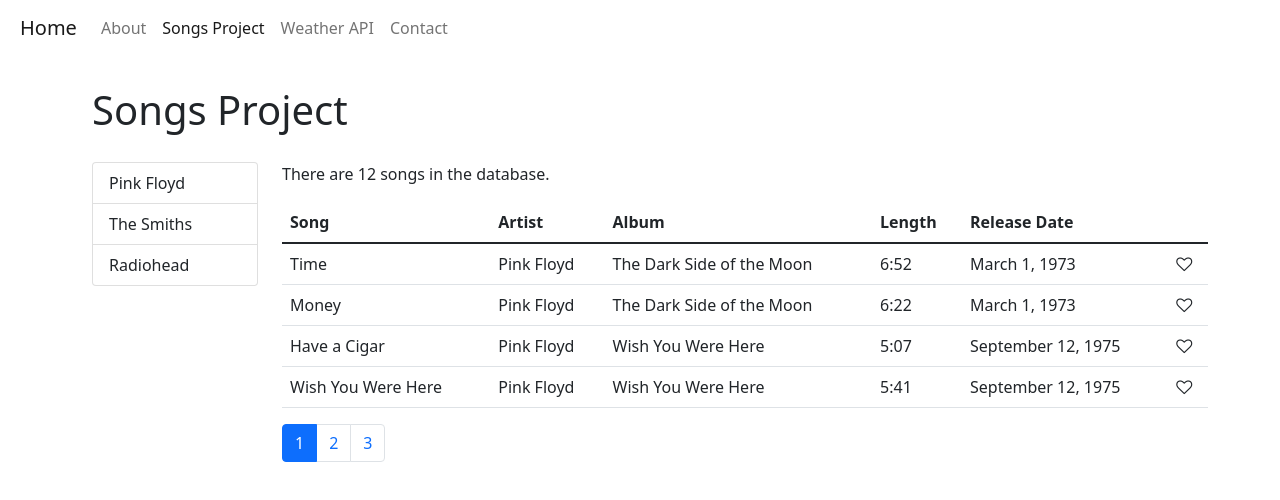
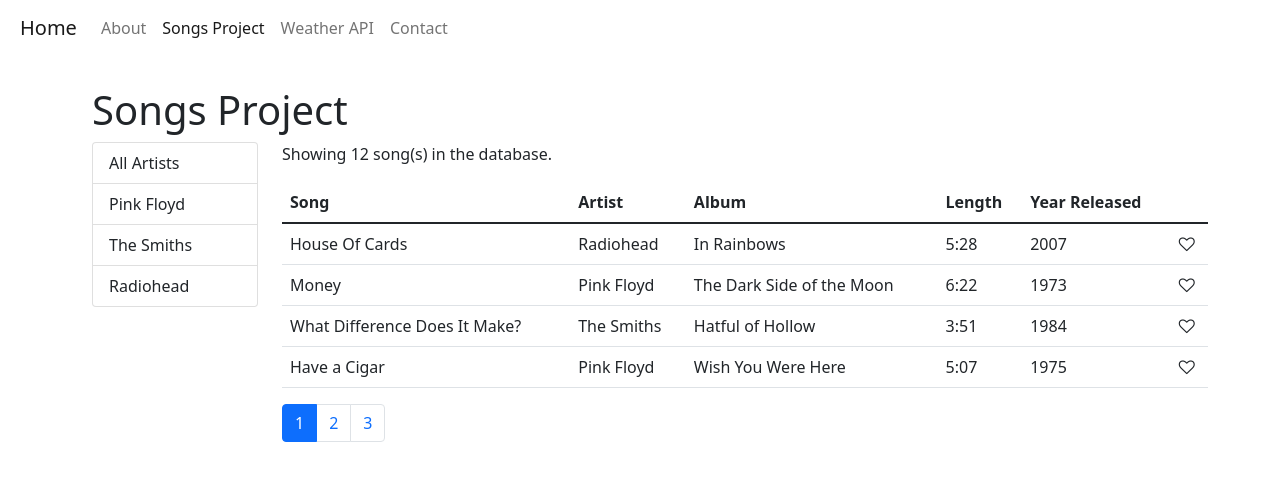
Before and after one commit to csarmien318/my-portfolio, a React (Create React App) app: page /songs-project in a window 1280 px wide. Shown: the top 500 px of the page. Built offline with nearby package versions, Linux system fonts and the light colour scheme.

Commit message:
Finalized songs project

```diff
--- a/src/components/common/listGroup.jsx
+++ b/src/components/common/listGroup.jsx
@@ -1,20 +1,19 @@
 import React from "react";
 
-const ListGroup = ({
-  items,
-  textProperty,
-  valueProperty,
-  selectedItem,
-  onItemSelect,
-}) => {
+const ListGroup = (props) => {
+  const { items, textProperty, valueProperty, selectedItem, onItemSelect } =
+    props;
+
   return (
-    <ul className="list-group clickable">
+    <ul className="list-group">
       {items.map((item) => (
         <li
           onClick={() => onItemSelect(item)}
           key={item[valueProperty]}
           className={
-            item === selectedItem ? "list-group-item active" : "list-group-item"
+            item === selectedItem
+              ? "list-group-item active"
+              : "list-group-item clickable"
           }
         >
           {item[textProperty]}
@@ -30,3 +29,32 @@
 };
 
 export default ListGroup;
+
+// const ListGroup = ({
+//   items,
+//   textProperty,
+//   valueProperty,
+//   selectedItem,
+//   onItemSelect,
+// }) => {
+//   return (
+//     <ul className="list-group clickable">
+//       {items.map((item) => (
+//         <li
+//           onClick={() => onItemSelect(item)}
+//           key={item[valueProperty]}
+//           className={
+//             item === selectedItem ? "list-group-item active" : "list-group-item"
+//           }
+//         >
+//           {item[textProperty]}
+//         </li>
+//       ))}
+//     </ul>
+//   );
+// };
+
+// ListGroup.defaultProps = {
+//   textProperty: "name",
+//   valueProperty: "_id",
+// };
--- a/src/components/common/pagination.jsx
+++ b/src/components/common/pagination.jsx
@@ -13,7 +13,9 @@
         {pages.map((page) => (
           <li
             key={page}
-            className={page === currentPage ? "page-item active" : "page-item"}
+            className={
+              page === currentPage ? "page-item active" : "page-item clickable"
+            }
           >
             <a className="page-link" onClick={() => onPageChange(page)}>
               {page}
--- /dev/null
+++ b/src/components/common/tableBody.jsx
@@ -0,0 +1,34 @@
+import React from "react";
+import _ from "lodash";
+
+class TableBody extends React.Component {
+  renderCell = (item, column) => {
+    if (column.content) return column.content(item);
+
+    return _.get(item, column.path);
+  };
+
+  createKey = (item, column) => {
+    return item._id + (column.path || column.key);
+  };
+
+  render() {
+    const { data, columns } = this.props;
+
+    return (
+      <tbody>
+        {data.map((item) => (
+          <tr key={item._id}>
+            {columns.map((column) => (
+              <td key={this.createKey(item, column)}>
+                {this.renderCell(item, column)}
+              </td>
+            ))}
+          </tr>
+        ))}
+      </tbody>
+    );
+  }
+}
+
+export default TableBody;
--- /dev/null
+++ b/src/components/common/tableHeader.jsx
@@ -0,0 +1,48 @@
+import React from "react";
+
+class TableHeader extends React.Component {
+  raiseSort = (path) => {
+    const sortColumn = { ...this.props.sortColumn };
+    if (sortColumn.path === path)
+      sortColumn.order = sortColumn.order === "asc" ? "desc" : "asc";
+    else {
+      sortColumn.path = path;
+      sortColumn.order = "asc";
+    }
+    this.props.onSort(sortColumn);
+  };
+
+  renderSortIcon = (column) => {
+    const { sortColumn } = this.props;
+    if (column.path !== sortColumn.path) return null;
+    if (column.path && sortColumn.order === "asc")
+      return <i className="fa fa-sort-asc" />;
+    if (column.path) return <i className="fa fa-sort-desc" />;
+  };
+
+  isClickable = (column) => {
+    return column.path ? "clickable" : "";
+  };
+
+  render() {
+    const { columns } = this.props;
+
+    return (
+      <thead>
+        <tr>
+          {columns.map((column) => (
+            <th
+              className={this.isClickable(column)}
+              key={column.path || column.key}
+              onClick={() => this.raiseSort(column.path)}
+            >
+              {column.label} {this.renderSortIcon(column)}
+            </th>
+          ))}
+        </tr>
+      </thead>
+    );
+  }
+}
+
+export default TableHeader;
--- a/src/components/songs.jsx
+++ b/src/components/songs.jsx
@@ -1,10 +1,11 @@
 import React from "react";
-import Like from "./common/like";
 import ListGroup from "./common/listGroup";
+import SongsTable from "./songsTable";
 import Pagination from "./common/pagination";
 import { getSongs } from "../services/songService";
 import { getArtists } from "../services/artistService";
 import { paginate } from "../utils/paginate";
+import _ from "lodash";
 
 class Songs extends React.Component {
   state = {
@@ -12,10 +13,13 @@
     artists: [],
     currentPage: 1,
     pageSize: 4,
+    sortColumn: { path: "", order: "asc" },
   };
 
   componentDidMount() {
-    this.setState({ songs: getSongs(), artists: getArtists() });
+    const artists = [{ _id: "", name: "All Artists" }, ...getArtists()];
+
+    this.setState({ songs: getSongs(), artists });
   }
 
   handleLike = (song) => {
@@ -30,13 +34,34 @@
     this.setState({ currentPage: page });
   };
 
+  handleArtistSelect = (artist) => {
+    this.setState({ selectedArtist: artist, currentPage: 1 });
+  };
+
+  handleSort = (sortColumn) => {
+    this.setState({ sortColumn });
+  };
+
   render() {
     const { length: count } = this.state.songs;
-    const { pageSize, currentPage, songs: allSongs } = this.state;
+    const {
+      pageSize,
+      currentPage,
+      sortColumn,
+      selectedArtist,
+      songs: allSongs,
+    } = this.state;
 
     if (count === 0) return <p>There are no songs in the database.</p>;
 
-    const songs = paginate(allSongs, currentPage, pageSize);
+    const filtered =
+      selectedArtist && selectedArtist._id
+        ? allSongs.filter((s) => s.artist._id === selectedArtist._id)
+        : allSongs;
+
+    const sorted = _.orderBy(filtered, [sortColumn.path], [sortColumn.order]);
+
+    const songs = paginate(sorted, currentPage, pageSize);
 
     return (
       <div className="row">
@@ -49,38 +74,15 @@
           />
         </div>
         <div className="col">
-          <p>There are {count} songs in the database.</p>
-          <table className="table">
-            <thead>
-              <tr>
-                <th>Song</th>
-                <th>Artist</th>
-                <th>Album</th>
-                <th>Length</th>
-                <th>Release Date</th>
-                <th></th>
-              </tr>
-            </thead>
-            <tbody>
-              {songs.map((song) => (
-                <tr key={song._id}>
-                  <td>{song.title}</td>
-                  <td>{song.artist.name}</td>
-                  <td>{song.album}</td>
-                  <td>{song.songLength}</td>
-                  <td>{song.releaseDate}</td>
-                  <td>
-                    <Like
-                      liked={song.liked}
-                      onClick={() => this.handleLike(song)}
-                    />
-                  </td>
-                </tr>
-              ))}
-            </tbody>
-          </table>
+          <p>Showing {filtered.length} song(s) in the database.</p>
+          <SongsTable
+            songs={songs}
+            sortColumn={sortColumn}
+            onLike={this.handleLike}
+            onSort={this.handleSort}
+          />
           <Pagination
-            itemsCount={count}
+            itemsCount={filtered.length}
             pageSize={pageSize}
             currentPage={currentPage}
             onPageChange={this.handlePageChange}
--- /dev/null
+++ b/src/components/songsTable.jsx
@@ -0,0 +1,37 @@
+import React from "react";
+import Like from "./common/like";
+import TableHeader from "./common/tableHeader";
+import TableBody from "./common/tableBody";
+
+class SongsTable extends React.Component {
+  columns = [
+    { path: "title", label: "Song" },
+    { path: "artist.name", label: "Artist" },
+    { path: "album", label: "Album" },
+    { path: "songLength", label: "Length" },
+    { path: "releaseYear", label: "Year Released" },
+    {
+      key: "like",
+      content: (song) => (
+        <Like liked={song.liked} onClick={() => this.props.onLike(song)} />
+      ),
+    },
+  ];
+
+  render() {
+    const { songs, onSort, sortColumn } = this.props;
+
+    return (
+      <table className="table">
+        <TableHeader
+          columns={this.columns}
+          onSort={onSort}
+          sortColumn={sortColumn}
+        />
+        <TableBody data={songs} columns={this.columns} />
+      </table>
+    );
+  }
+}
+
+export default SongsTable;
--- a/src/index.css
+++ b/src/index.css
@@ -5,7 +5,7 @@
 }
 
 h1 {
-  padding: 0 0 20px 0;
+  margin: 0;
 }
 
 .navbar {
--- a/src/services/songService.js
+++ b/src/services/songService.js
@@ -1,11 +1,11 @@
 const songs = [
   {
-    _id: "5b21ca3eeb7f6fbccd471815",
-    title: "Time",
-    artist: { _id: "5b21ca3eeb7f6fbccd471818", name: "Pink Floyd" },
-    album: "The Dark Side of the Moon",
-    songLength: "6:52",
-    releaseDate: "March 1, 1973",
+    _id: "5b21ca3eeb7f6fbccd47182b",
+    title: "House Of Cards",
+    artist: { _id: "5b21ca3eeb7f6fbccd471820", name: "Radiohead" },
+    album: "In Rainbows",
+    songLength: "5:28",
+    releaseYear: "2007",
   },
   {
     _id: "5b21ca3eeb7f6fbccd471816",
@@ -13,7 +13,15 @@
     artist: { _id: "5b21ca3eeb7f6fbccd471818", name: "Pink Floyd" },
     album: "The Dark Side of the Moon",
     songLength: "6:22",
-    releaseDate: "March 1, 1973",
+    releaseYear: "1973",
+  },
+  {
+    _id: "5b21ca3eeb7f6fbccd47181e",
+    title: "What Difference Does It Make?",
+    artist: { _id: "5b21ca3eeb7f6fbccd471814", name: "The Smiths" },
+    album: "Hatful of Hollow",
+    songLength: "3:51",
+    releaseYear: "1984",
   },
   {
     _id: "5b21ca3eeb7f6fbccd471817",
@@ -21,7 +29,15 @@
     artist: { _id: "5b21ca3eeb7f6fbccd471818", name: "Pink Floyd" },
     album: "Wish You Were Here",
     songLength: "5:07",
-    releaseDate: "September 12, 1975",
+    releaseYear: "1975",
+  },
+  {
+    _id: "5b21ca3eeb7f6fbccd471822",
+    title: "Morning Bell",
+    artist: { _id: "5b21ca3eeb7f6fbccd471820", name: "Radiohead" },
+    album: "Kid A",
+    songLength: "4:35",
+    releaseYear: "2000",
   },
   {
     _id: "5b21ca3eeb7f6fbccd471819",
@@ -29,7 +45,7 @@
     artist: { _id: "5b21ca3eeb7f6fbccd471818", name: "Pink Floyd" },
     album: "Wish You Were Here",
     songLength: "5:41",
-    releaseDate: "September 12, 1975",
+    releaseYear: "1975",
   },
   {
     _id: "5b21ca3eeb7f6fbccd47181a",
@@ -37,7 +53,39 @@
     artist: { _id: "5b21ca3eeb7f6fbccd471814", name: "The Smiths" },
     album: "The Queen Is Dead",
     songLength: "3:12",
-    releaseDate: "June 16, 1986",
+    releaseYear: "1986",
+  },
+  {
+    _id: "5b21ca3eeb7f6fbccd47182a",
+    title: "Weird Fishes/Arpeggi",
+    artist: { _id: "5b21ca3eeb7f6fbccd471820", name: "Radiohead" },
+    album: "In Rainbows",
+    songLength: "5:18",
+    releaseYear: "2007",
+  },
+  {
+    _id: "5b21ca3eeb7f6fbccd471815",
+    title: "Time",
+    artist: { _id: "5b21ca3eeb7f6fbccd471818", name: "Pink Floyd" },
+    album: "The Dark Side of the Moon",
+    songLength: "6:52",
+    releaseYear: "1973",
+  },
+  {
+    _id: "5b21ca3eeb7f6fbccd47181f",
+    title: "Heaven Knows I'm Miserable Now",
+    artist: { _id: "5b21ca3eeb7f6fbccd471814", name: "The Smiths" },
+    album: "Hatful of Hollow",
+    songLength: "3:35",
+    releaseYear: "1984",
+  },
+  {
+    _id: "5b21ca3eeb7f6fbccd471821",
+    title: "Optimistic",
+    artist: { _id: "5b21ca3eeb7f6fbccd471820", name: "Radiohead" },
+    album: "Kid A",
+    songLength: "5:15",
+    releaseYear: "2000",
   },
   {
     _id: "5b21ca3eeb7f6fbccd47181b",
@@ -45,55 +93,7 @@
     artist: { _id: "5b21ca3eeb7f6fbccd471814", name: "The Smiths" },
     album: "The Queen Is Dead",
     songLength: "4:02",
-    releaseDate: "June 16, 1986",
-  },
-  {
-    _id: "5b21ca3eeb7f6fbccd47181e",
-    title: "What Difference Does It Make?",
-    artist: { _id: "5b21ca3eeb7f6fbccd471814", name: "The Smiths" },
-    album: "Hatful of Hollow",
-    songLength: "3:51",
-    releaseDate: "November 12, 1984",
-  },
-  {
-    _id: "5b21ca3eeb7f6fbccd47181f",
-    title: "Heaven Knows I'm Miserable Now",
-    artist: { _id: "5b21ca3eeb7f6fbccd471814", name: "The Smiths" },
-    album: "Hatful of Hollow",
-    songLength: "3:35",
-    releaseDate: "November 12, 1984",
-  },
-  {
-    _id: "5b21ca3eeb7f6fbccd471821",
-    title: "Optimistic",
-    artist: { _id: "5b21ca3eeb7f6fbccd471820", name: "Radiohead" },
-    album: "Kid A",
-    songLength: "5:15",
-    releaseDate: "October 2, 2000",
-  },
-  {
-    _id: "5b21ca3eeb7f6fbccd471822",
-    title: "Morning Bell",
-    artist: { _id: "5b21ca3eeb7f6fbccd471820", name: "Radiohead" },
-    album: "Kid A",
-    songLength: "4:35",
-    releaseDate: "October 2, 2000",
-  },
-  {
-    _id: "5b21ca3eeb7f6fbccd47182a",
-    title: "Weird Fishes/Arpeggi",
-    artist: { _id: "5b21ca3eeb7f6fbccd471820", name: "Radiohead" },
-    album: "In Rainbows",
-    songLength: "5:18",
-    releaseDate: "October 10, 2007",
-  },
-  {
-    _id: "5b21ca3eeb7f6fbccd47182b",
-    title: "House Of Cards",
-    artist: { _id: "5b21ca3eeb7f6fbccd471820", name: "Radiohead" },
-    album: "In Rainbows",
-    songLength: "5:28",
-    releaseDate: "October 10, 2007",
+    releaseYear: "1986",
   },
 ];
 
```
